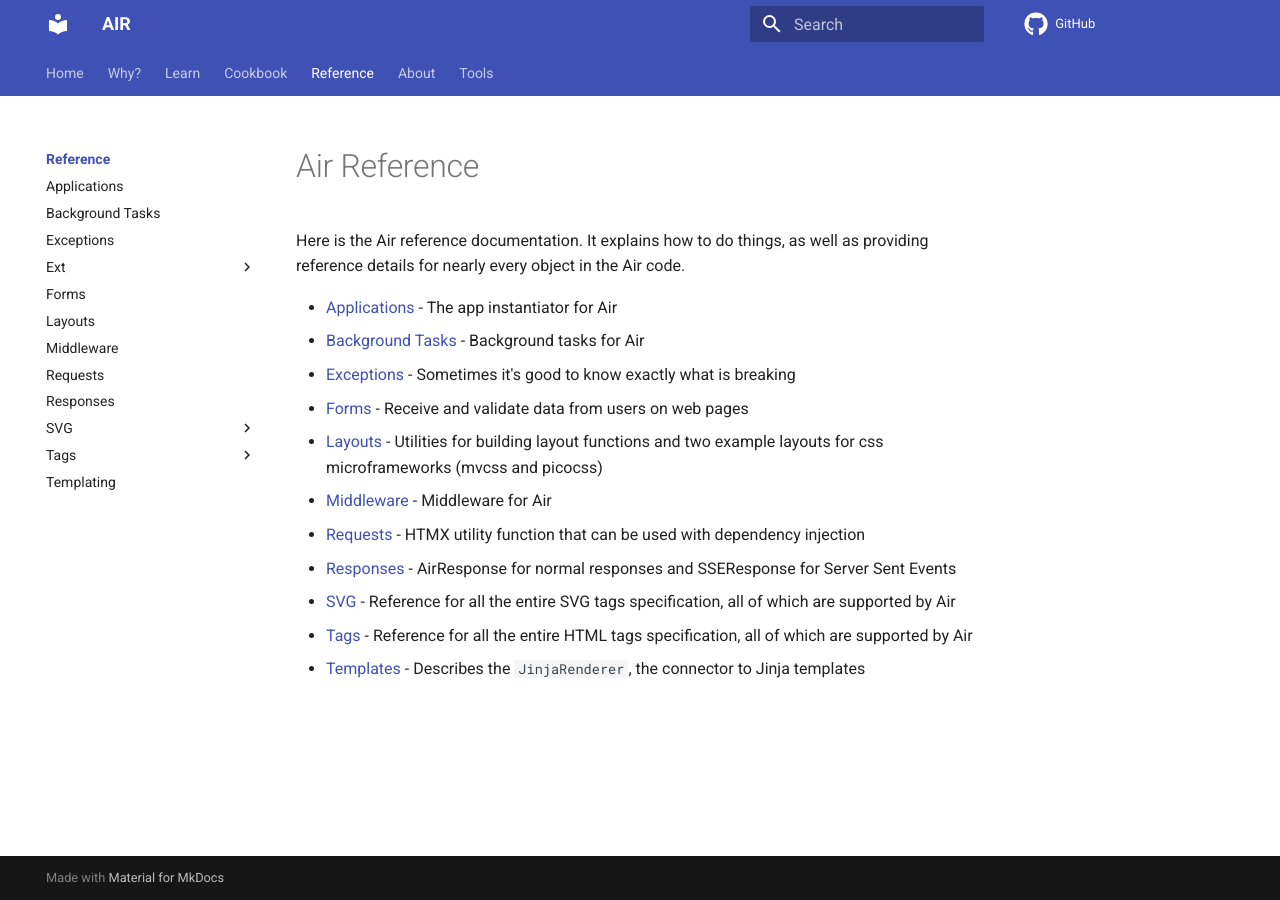
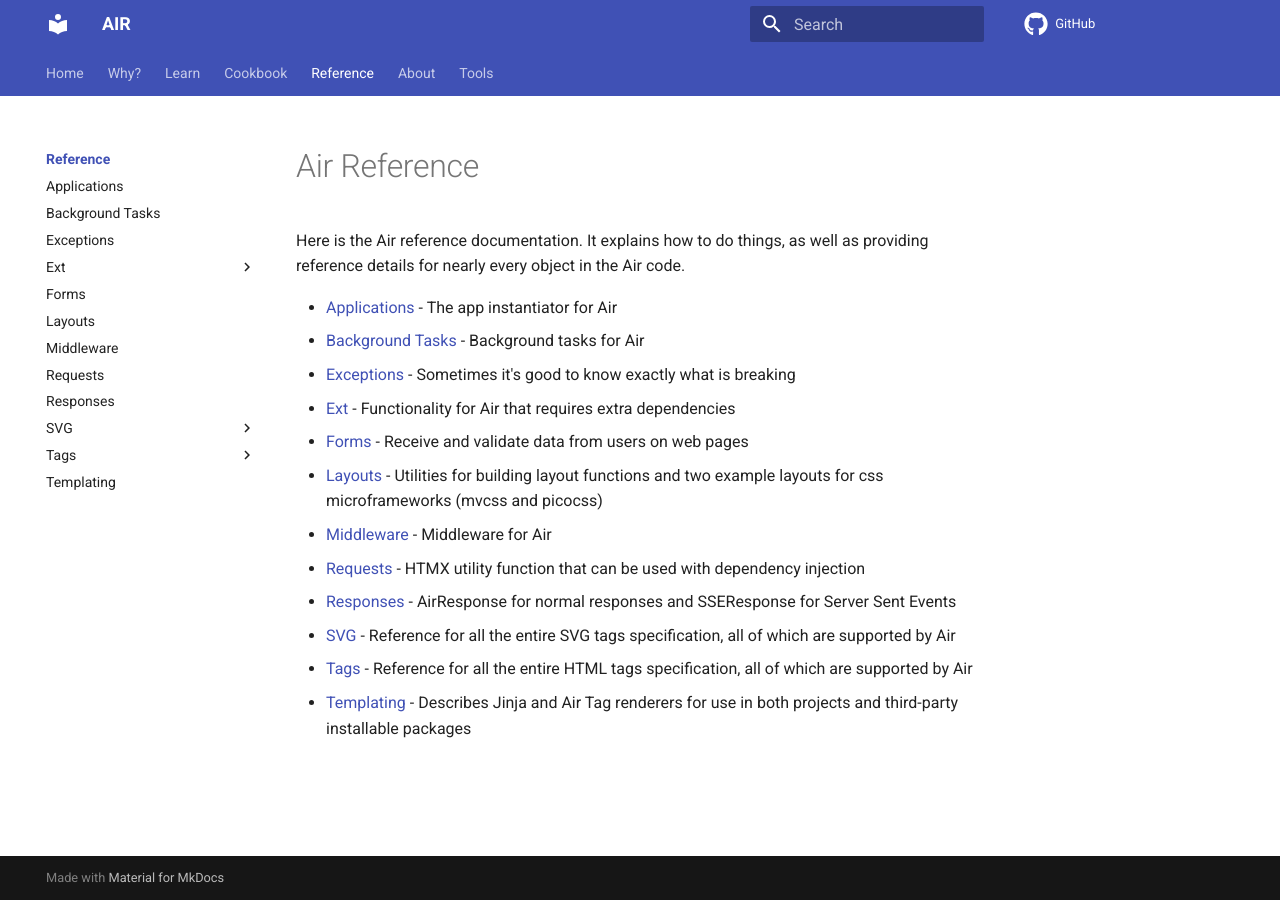
Before and after one commit to feldroy/air, an MkDocs documentation site: the page built from docs/api/index.md, in a window 1280 px wide. Built offline with MkDocs 1.6.1 and Material for MkDocs 9.7.7, drawn with Linux system fonts in a browser that asks for light colours; comment, search, counter and statistics services are not loaded.

Commit message:
Incremental doc improvements

```diff
--- a/docs/api/index.md
+++ b/docs/api/index.md
@@ -5,6 +5,7 @@ Here is the Air reference documentation. It explains how to do things, as well a
 - [Applications](../api/applications.md) - The app instantiator for Air
 - [Background Tasks](../api/background.md) - Background tasks for Air
 - [Exceptions](../api/exceptions) - Sometimes it's good to know exactly what is breaking
+- [Ext](../api/ext) - Functionality for Air that requires extra dependencies
 - [Forms](../api/forms) - Receive and validate data from users on web pages
 - [Layouts](../api/layouts) - Utilities for building layout functions and two example layouts for css microframeworks (mvcss and picocss)
 - [Middleware](../api/middleware.md) - Middleware for Air
@@ -12,4 +13,4 @@ Here is the Air reference documentation. It explains how to do things, as well a
 - [Responses](../api/responses) - AirResponse for normal responses and SSEResponse for Server Sent Events
 - [SVG](../api/svg) - Reference for all the entire SVG tags specification, all of which are supported by Air
 - [Tags](../api/tags) - Reference for all the entire HTML tags specification, all of which are supported by Air
-- [Templates](../api/templates) - Describes the `JinjaRenderer`, the connector to Jinja templates
+- [Templating](../api/templating) - Describes Jinja and Air Tag renderers for use in both projects and third-party installable packages
```
Also changed, not shown: docs/api/svg/index.md (+4 -5 lines), docs/api/tags/index.md (+1 -1 lines), docs/learn/air_tags.md (+2 -2 lines).
